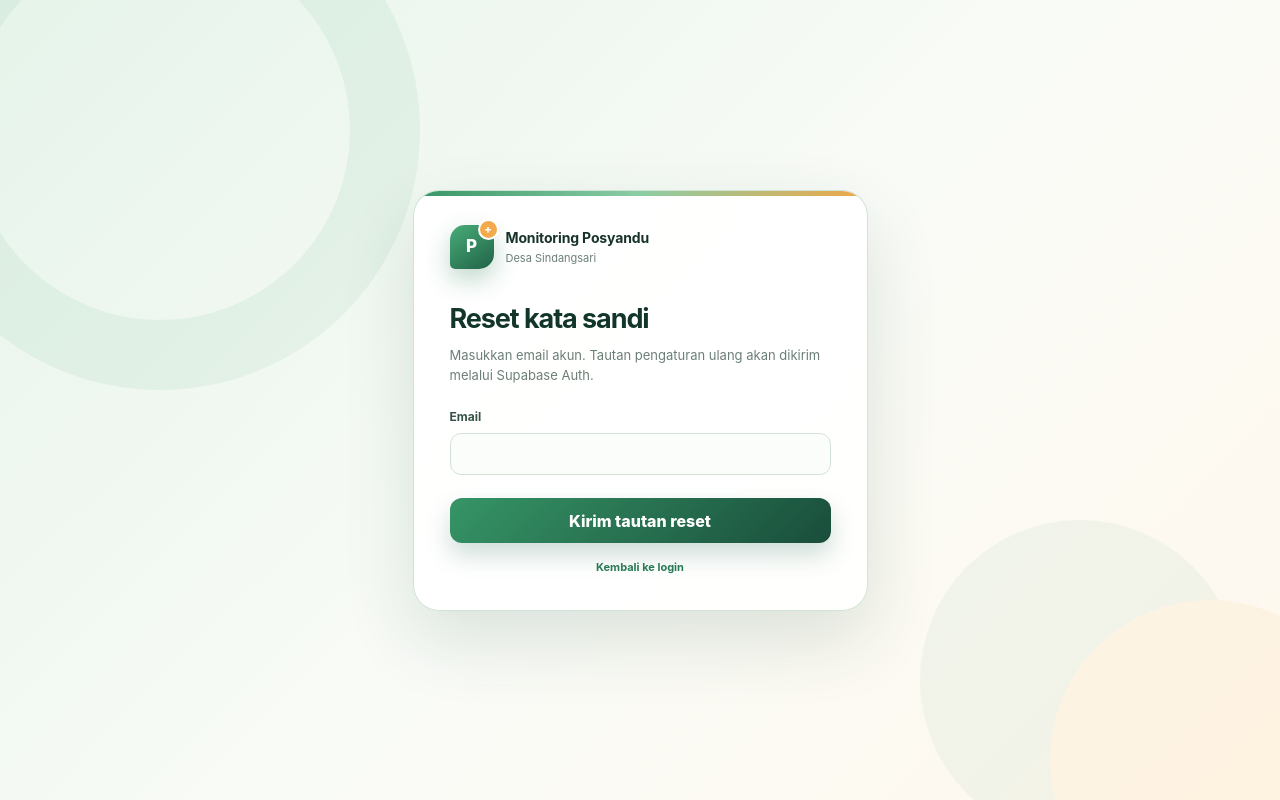
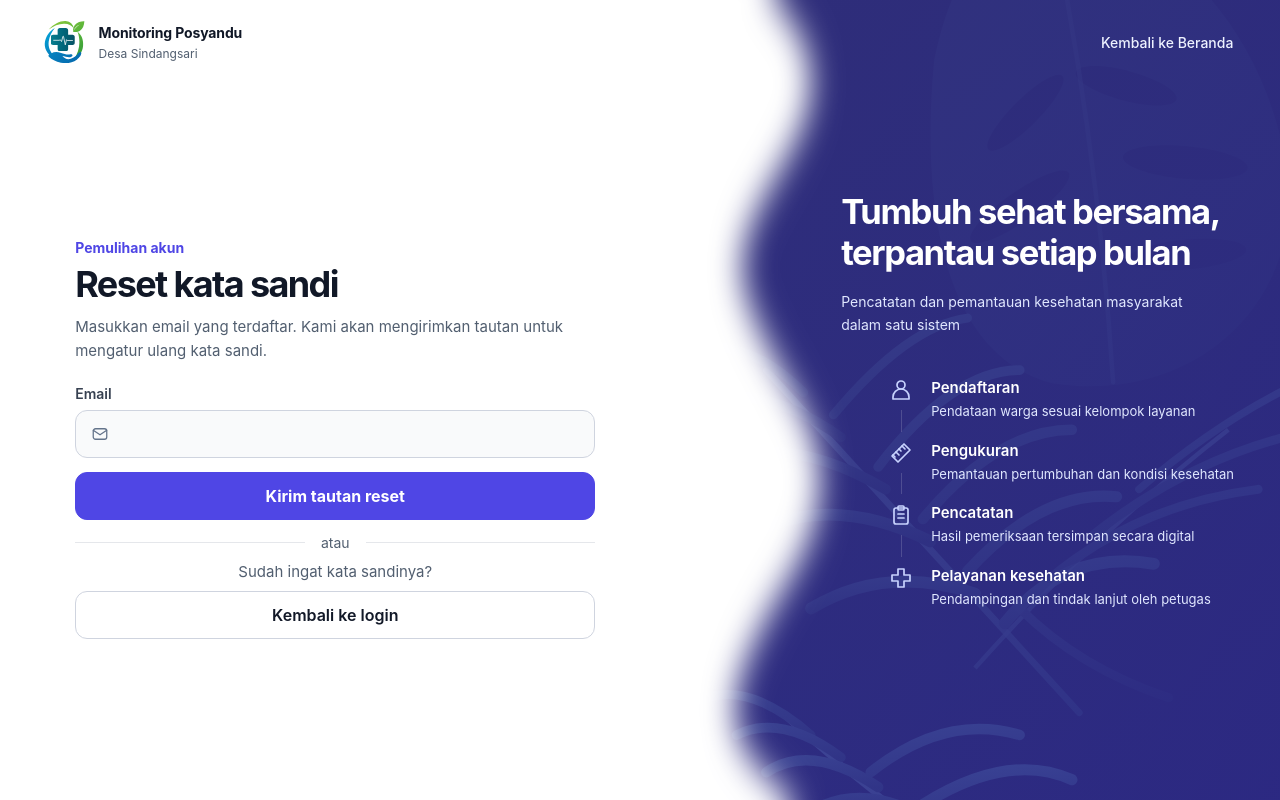
Before and after one commit to crismanturnip/monitoring-posyandu-sindangsari, a Next.js app in the folder next-app/: page /forgot-password in a window 1280 px wide. Built offline with nearby package versions, Linux system fonts and the light colour scheme.

Commit message:
Samakan tampilan reset sandi

```diff
--- a/next-app/app/forgot-password/page.tsx
+++ b/next-app/app/forgot-password/page.tsx
@@ -1,20 +1,23 @@
 import Link from 'next/link';
 import { requestPasswordReset } from '@/app/(auth)/actions';
+import { AuthField, AuthShell, AuthSubmit } from '@/components/auth-shell';
+import styles from '@/components/auth-shell.module.css';
 
 type Props = { searchParams: Promise<{ error?: string; sent?: string }> };
 
 export default async function ForgotPasswordPage({ searchParams }: Props) {
   const params = await searchParams;
-  return <main className="auth-page"><section className="auth-card">
-    <div className="brand"><div className="brand-mark">P</div><div><strong>Monitoring Posyandu</strong><span>Desa Sindangsari</span></div></div>
-    <h1>Reset kata sandi</h1>
-    <p>Masukkan email akun. Tautan pengaturan ulang akan dikirim melalui Supabase Auth.</p>
-    {params.error && <div className="form-error">{params.error}</div>}
-    {params.sent && <div className="form-success">Jika email terdaftar, tautan reset sudah dikirim. Periksa kotak masuk dan folder spam.</div>}
+  return <AuthShell contentLabel="Pemulihan kata sandi">
     <form action={requestPasswordReset}>
-      <label>Email<input name="email" type="email" autoComplete="email" required /></label>
-      <button type="submit">Kirim tautan reset</button>
+      <p className={styles.eyebrow}>Pemulihan akun</p>
+      <h1>Reset kata sandi</h1>
+      <p>Masukkan email yang terdaftar. Kami akan mengirimkan tautan untuk mengatur ulang kata sandi.</p>
+      {params.error && <div className="form-error" role="alert">{params.error}</div>}
+      {params.sent && <div className="form-success" role="status" aria-live="polite">Jika email terdaftar, tautan reset sudah dikirim. Periksa kotak masuk dan folder spam.</div>}
+      <AuthField label="Email" icon="mail"><input name="email" type="email" autoComplete="email" required /></AuthField>
+      <AuthSubmit>Kirim tautan reset</AuthSubmit>
     </form>
-    <p className="auth-footer"><Link href="/login">Kembali ke login</Link></p>
-  </section></main>;
+    <div className={styles.divider}><span>atau</span></div>
+    <div className={styles.alternative}><p>Sudah ingat kata sandinya?</p><Link className={styles.secondaryButton} href="/login">Kembali ke login</Link></div>
+  </AuthShell>;
 }
```
